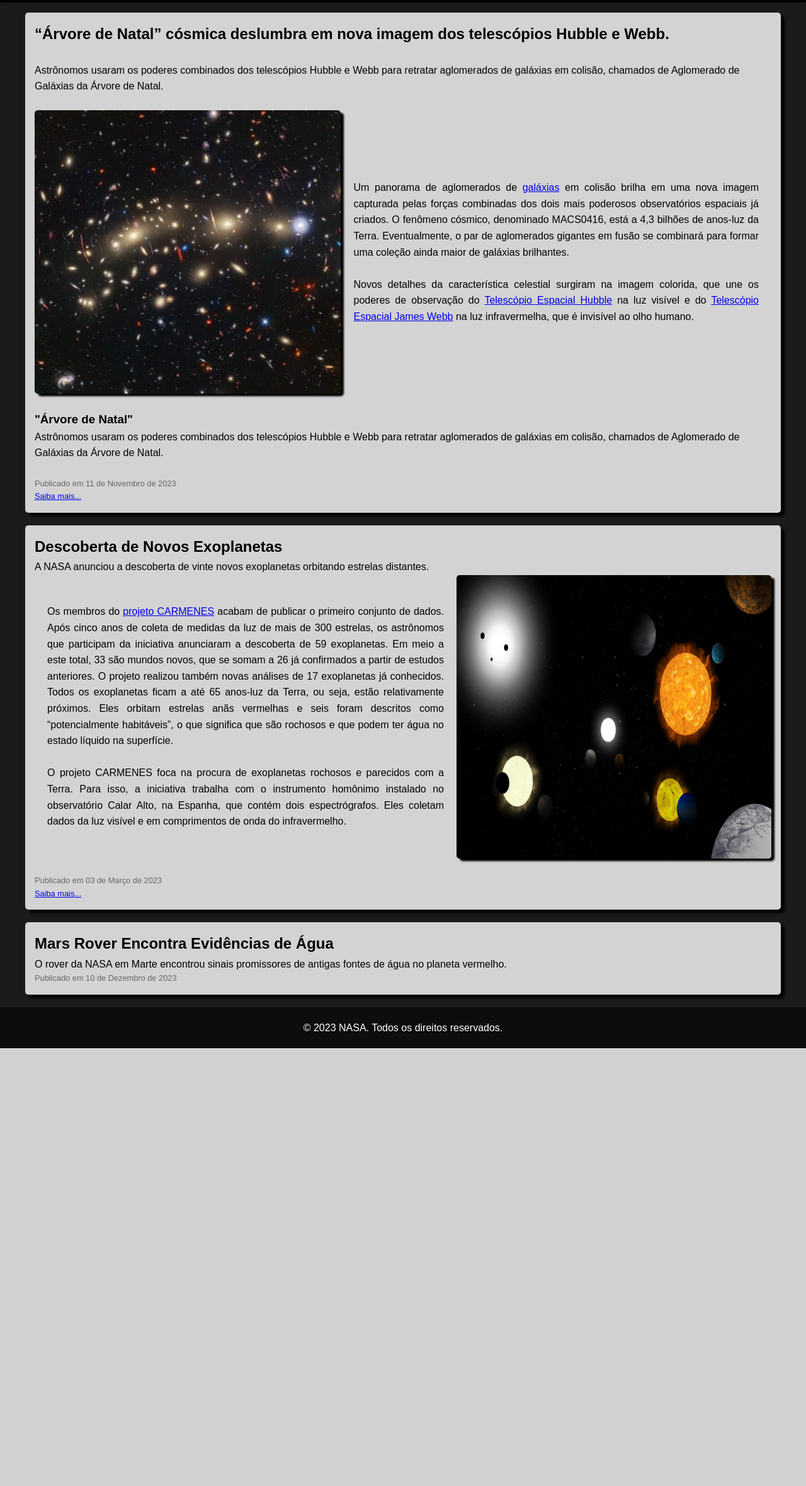
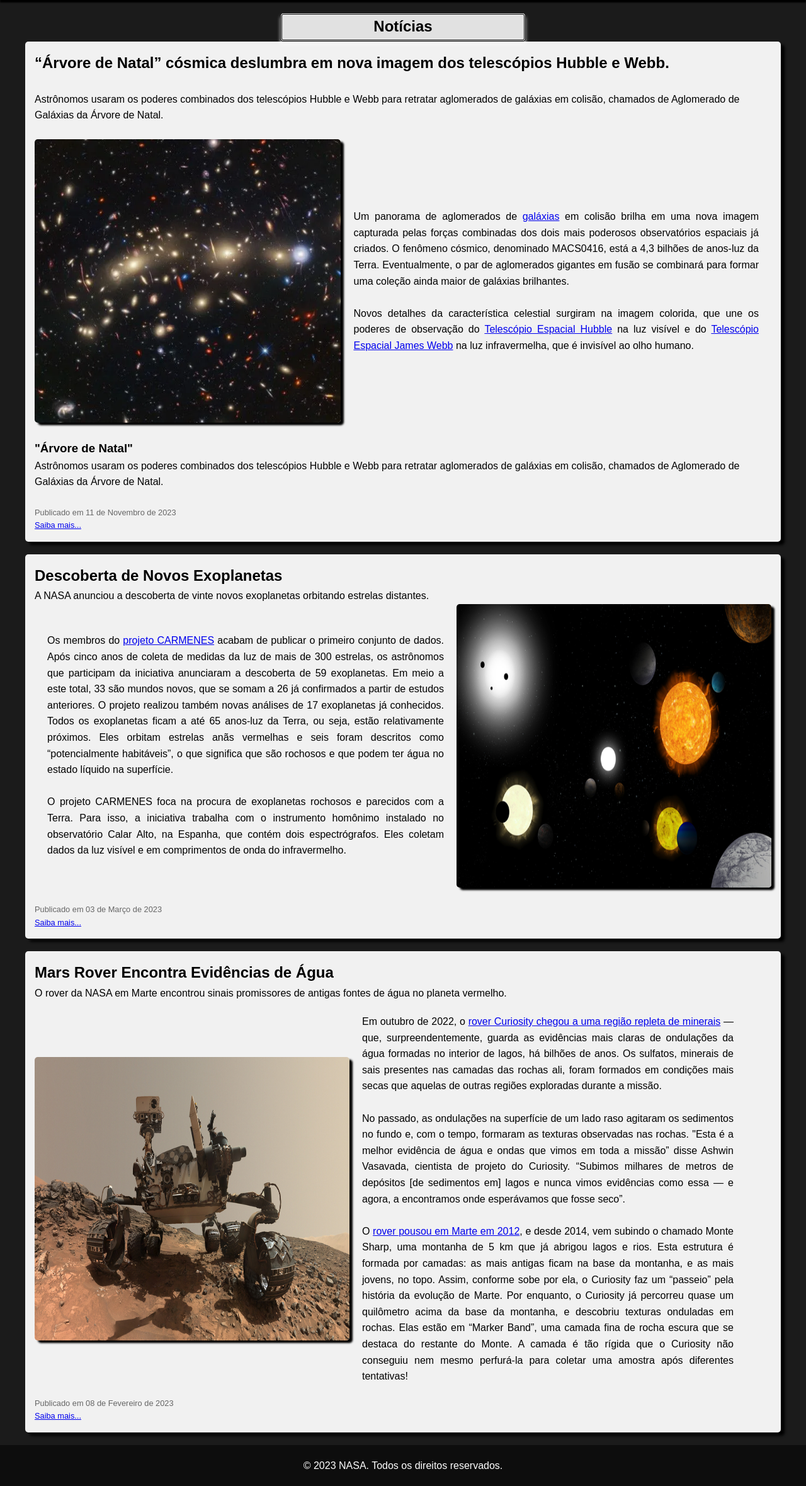
Before and after one commit to MasterM4ts/Desenvolvimento_WEB, a PHP site: the page made by NASA/Pages/Notícias.html in a window 1280 px wide. Shown: the part 66-2425 px from the top of the page at 63% size. Before the commit the page ends 1730 px from the top, so only its background shows below. Run offline with PHP 8.4, Linux system fonts and the light colour scheme.

Commit message:
Update Site NASA Quase Finalizado
Added (14/12/2023).

```diff
--- a/NASA/Pages/Notícias.html
+++ b/NASA/Pages/Notícias.html
@@ -2,23 +2,33 @@
 <html lang="pt-br">
     <head>
         <meta charset="UTF-8">
+        <meta name="viewport" content="width=device-width, initial-scale=1.0">
         <title>NASA - Notícias da NASA</title>
         <link rel="stylesheet" href="../styles.css">
+        <link rel="shortcut icon" href="./Img/NASA-Logo-BarraSite.ico">
     </head>
+
     <body>
         <header>
             <nav>
                 <ul>
-                    <li><a href="./index.html">Home</a></li>
-                    <li><a href="./Pages/Missões.html">Missões</a></li>
-                    <li><a href="./Pages/Notícias.html">Notícias</a></li>
-                    <li><a href="./Pages/Vídeos.html">Vídeos</a></li>
-                    <li><a href="./Pages/Sobre.html">Sobre</a></li>
+                    <li><a href="../index.html">Home</a></li>
+                    <li><a href="./Missões.html">Missões</a></li>
+                    <li><a href="./Notícias.html">Notícias</a></li>
+                    <li><a href="./Vídeos.html">Vídeos</a></li>
+                    <li><a href="./Sobre.html">Sobre</a></li>
                 </ul>
             </nav>
         </header>
 
         <main>
+            <section>
+                <div class="titulos">
+                  <h1>Notícias</h1>
+                  <p></p>
+                </div>
+            </section>
+
             <article>
                 <h1>“Árvore de Natal” cósmica deslumbra em nova imagem dos telescópios Hubble e Webb.</h1><br>
                 <p>Astrônomos usaram os poderes combinados dos telescópios Hubble e Webb para retratar aglomerados de galáxias em colisão, chamados de Aglomerado de Galáxias da Árvore de Natal.</p><br>
@@ -60,7 +70,24 @@
             <article class="news">
                 <h2>Mars Rover Encontra Evidências de Água</h2>
                 <p>O rover da NASA em Marte encontrou sinais promissores de antigas fontes de água no planeta vermelho.</p>
-                <p class="date">Publicado em 10 de Dezembro de 2023</p>
+                <div class="container">
+                    <img src="../Img/Mars Rover.png" width="500px" height="450px">
+                    <p>Em outubro de 2022, o <a href="https://canaltech.com.br/espaco/rover-curiosity-chega-a-regiao-especial-repleta-de-minerais-em-marte-227810/">rover Curiosity chegou a uma região repleta de minerais</a> — que, surpreendentemente,
+                        guarda as evidências mais claras de ondulações da água formadas no interior de lagos, há bilhões de anos. Os sulfatos, minerais de sais presentes nas camadas das rochas ali, foram formados em condições mais secas que aquelas de
+                        outras regiões exploradas durante a missão.<br><br>
+
+                        No passado, as ondulações na superfície de um lado raso agitaram os sedimentos no fundo e, com o tempo, formaram as texturas observadas nas rochas. "Esta é a melhor evidência de água e ondas que vimos em toda a missão”
+                        disse Ashwin Vasavada, cientista de projeto do Curiosity. “Subimos milhares de metros de depósitos [de sedimentos em] lagos e nunca vimos evidências como essa — e agora, a encontramos onde esperávamos que fosse seco”.<br><br>
+
+                        O <a href="https://canaltech.com.br/espaco/fotos-mostram-desgaste-nas-rodas-do-curiosity-apos-9-anos-explorando-marte-208729/">rover pousou em Marte em 2012</a>, e desde 2014, vem subindo o chamado Monte Sharp, uma montanha de 5 km que já abrigou lagos e rios.
+                        Esta estrutura é formada por camadas: as mais antigas ficam na base da montanha, e as mais jovens, no topo. Assim, conforme sobe por ela, o Curiosity faz um “passeio” pela história da evolução de Marte. Por enquanto,
+                        o Curiosity já percorreu quase um quilômetro acima da base da montanha, e descobriu texturas onduladas em rochas. Elas estão em “Marker Band”, uma camada fina de rocha escura que se destaca do restante do Monte.
+                        A camada é tão rígida que o Curiosity não conseguiu nem mesmo perfurá-la para coletar uma amostra após diferentes tentativas!
+                    <p>
+                </div>
+                <p class="date">Publicado em 08 de Fevereiro de 2023<br>
+                    <a href="https://canaltech.com.br/espaco/rover-curiosity-encontra-evidencias-inesperadas-de-lagos-no-passado-de-marte-239214/">Saiba mais...</a>
+                </p>
             </article>
         </main>
 
--- a/NASA/index.html
+++ b/NASA/index.html
@@ -5,6 +5,7 @@
     <meta name="viewport" content="width=device-width, initial-scale=1.0">
     <title>NASA - Página Inicial</title>
     <link rel="stylesheet" href="styles.css">
+    <link rel="shortcut icon" href="../Img/NASA-Logo-BarraSite.ico">
   </head>
   <body>
     <header>
--- a/NASA/styles.css
+++ b/NASA/styles.css
@@ -38,7 +38,7 @@ article {
   color: black;
   margin-bottom: 20px;
   border-radius: 5px;
-  background-color: rgba(250, 250, 250, 0.822);
+  background-color: rgba(250, 250, 250, 0.959);
   padding: 15px;
   box-shadow: 6px 5px 4px black;
 }
@@ -47,6 +47,21 @@ main {
   max-width: 1200px;
   margin: 20px auto;
   padding: 0 20px;
+}
+
+.titulos {
+  color: black;
+  text-align: center;
+  background-position: center;
+  background-position-x: 20px;
+  background-color: rgba(250, 250, 250, 0.89);
+  border-radius: 5px;
+  border-style:double;
+  border-color: #000;
+  box-shadow: 0 5px 5px rgba(255, 255, 255, 0.726);
+  margin-left: 405px;
+  margin-right: 405px;
+  height: 40px;
 }
 
 .bemvindo {
@@ -110,7 +125,7 @@ main {
 }
 
 .mission {
-  background-color: #fff;
+  background-color: rgba(250, 250, 250, 0.959);
   border-radius: 5px;
   padding: 20px;
   margin-bottom: 20px;
```
Also changed, not shown: NASA/Pages/Missões.html (+13 -5 lines), NASA/Img/Mars Rover.png (added), NASA/Img/NASA-Logo-BarraSite.ico (added).
